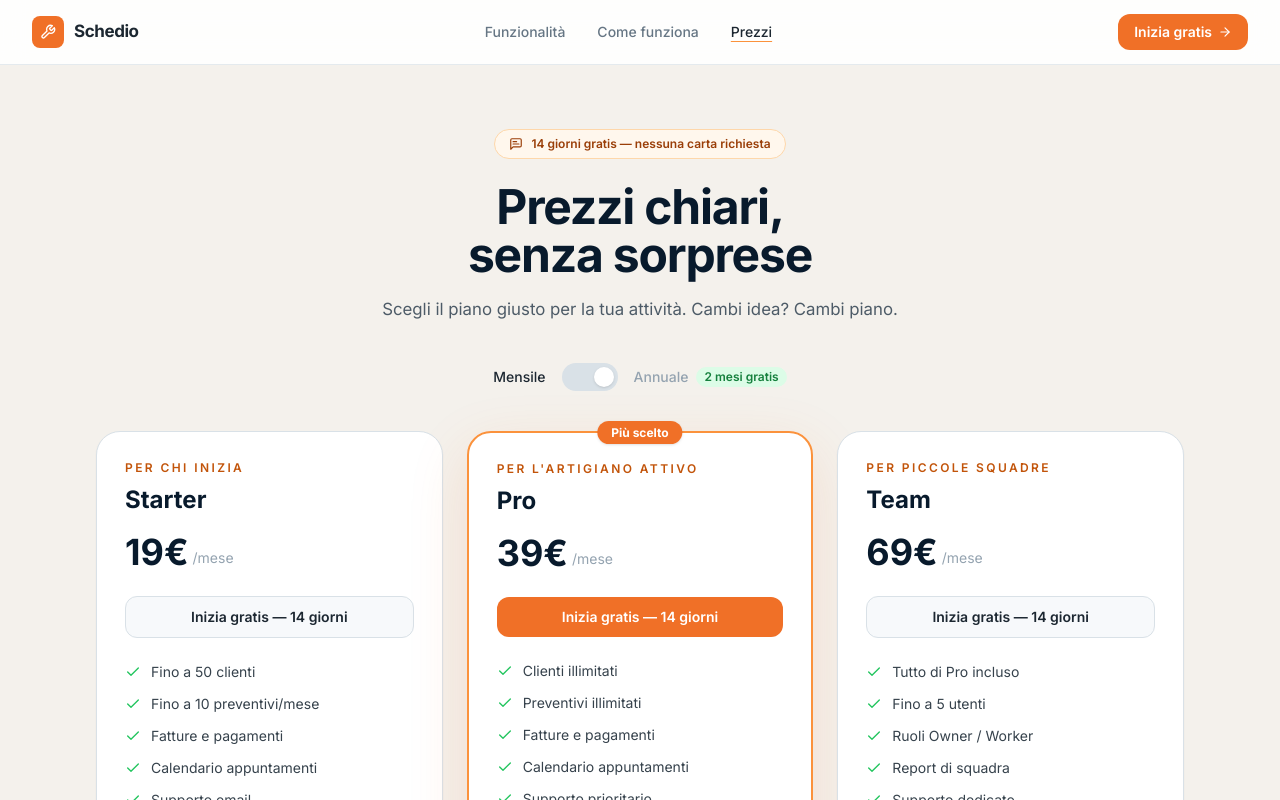
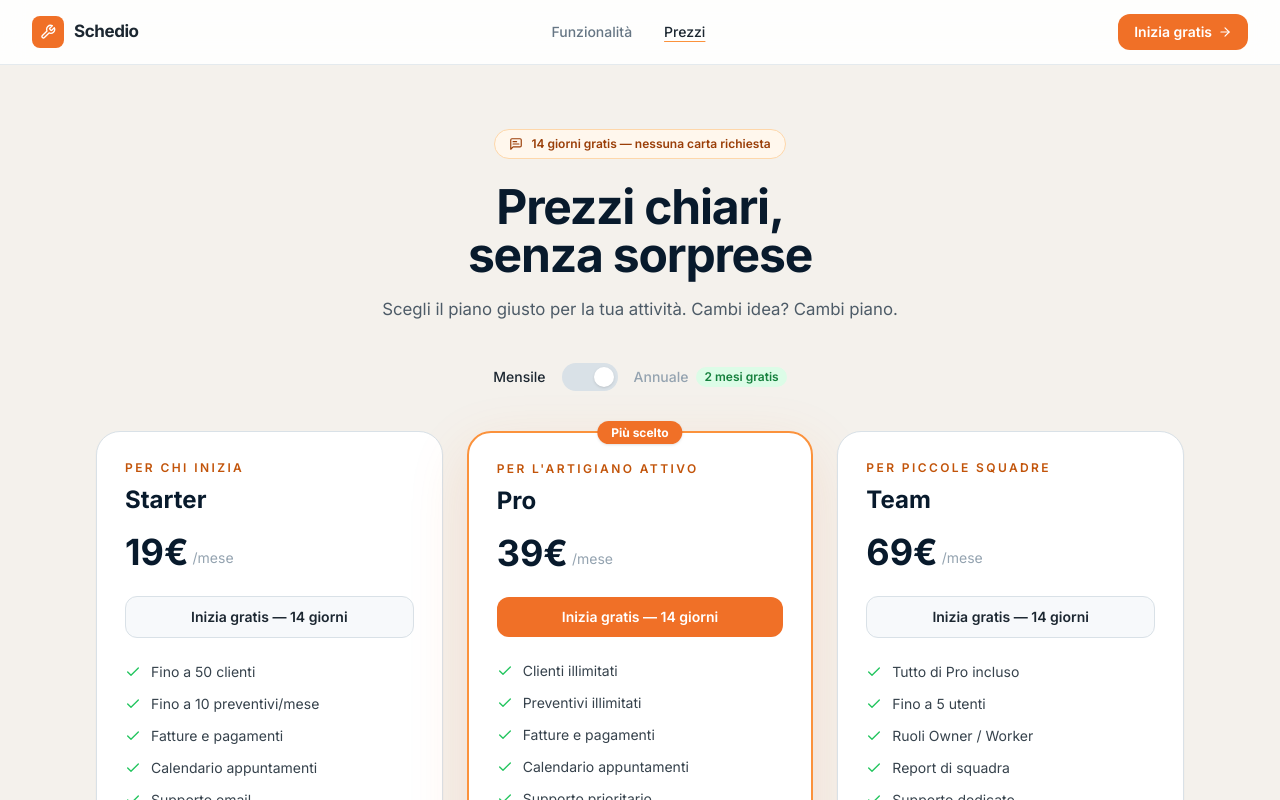
Before and after one commit to Tano14i/schedio, a Next.js app: page /pricing in a window 1280 px wide. Shown: the top 800 px of the page. Built offline with nearby package versions, Linux system fonts and the light colour scheme.

Commit message:
fix: navbar semplificata, rimosso link duplicato Come funziona

```diff
--- a/app/pricing/page.tsx
+++ b/app/pricing/page.tsx
@@ -108,9 +108,6 @@ export default function PricingPage() {
           <div className="hidden items-center gap-8 md:flex">
             <Link href="/#funzionalita" className="text-sm font-medium text-neutral-500 transition hover:text-ink">
               Funzionalità
-            </Link>
-            <Link href="/#come-funziona" className="text-sm font-medium text-neutral-500 transition hover:text-ink">
-              Come funziona
             </Link>
             <Link href="/pricing" className="text-sm font-medium text-ink underline decoration-amber-400 underline-offset-4">
               Prezzi
--- a/components/marketing-landing.tsx
+++ b/components/marketing-landing.tsx
@@ -78,9 +78,6 @@ export function MarketingLanding() {
           <div className="hidden items-center gap-8 md:flex">
             <a href="#funzionalita" className="text-sm font-medium text-neutral-500 transition hover:text-ink">
               Funzionalità
-            </a>
-            <a href="#come-funziona" className="text-sm font-medium text-neutral-500 transition hover:text-ink">
-              Come funziona
             </a>
             <a href="/pricing" className="text-sm font-medium text-neutral-500 transition hover:text-ink">
               Prezzi
```
